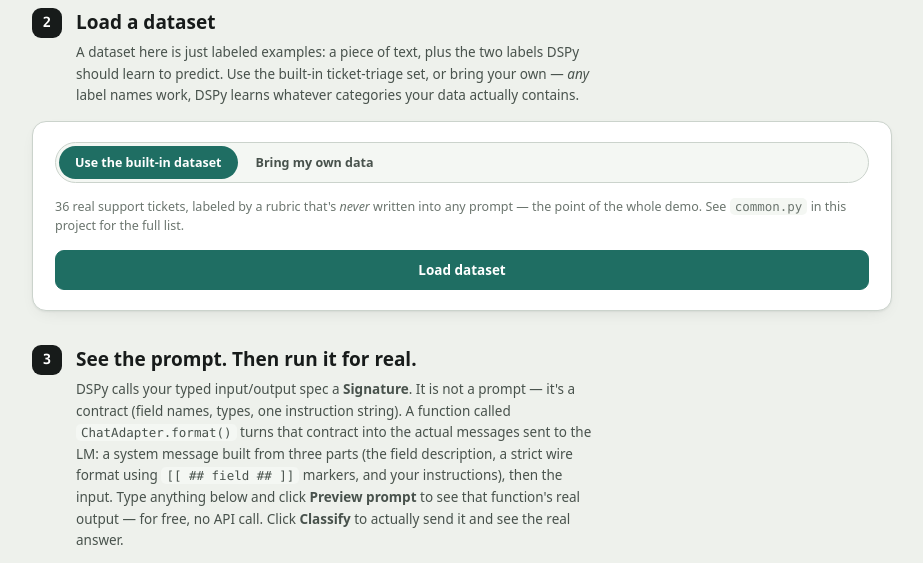
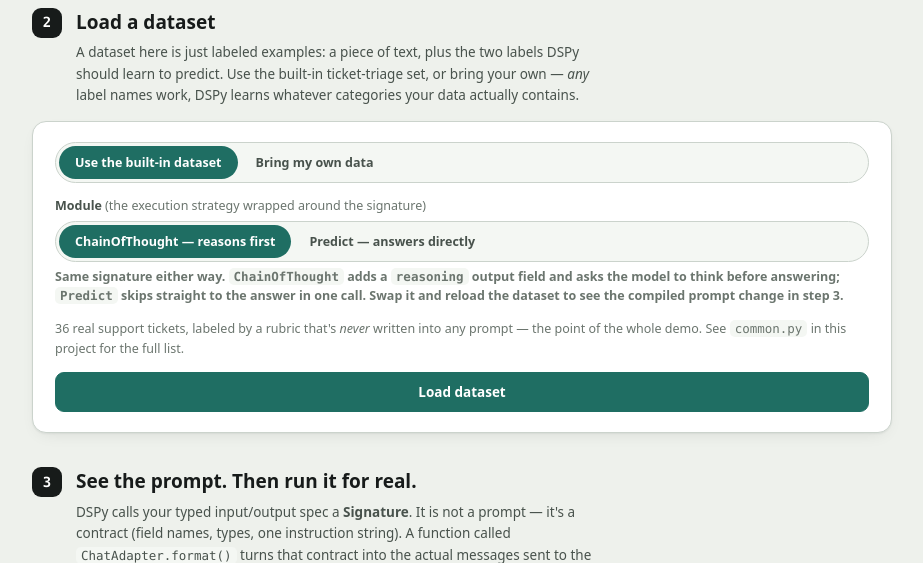
Before and after one commit to codewithzainkhan/dspy, a Flask app: page / in a window 1280 px wide. Shown: the part 656-1219 px from the top of the page, without its empty margins (178-1101 px from the left). Run offline with Flask 3, Linux system fonts and the light colour scheme.

Commit message:
Add a module choice: dspy.ChainOfThought vs dspy.Predict
Step 2 now lets you pick the execution strategy wrapped around the
signature, matching what 02_modules.py demonstrates in the numbered scripts.
The choice flows through to the baseline program, the optimizer, and the
compiled prompt shown in steps 3 and 4 - Predict genuinely drops the
'reasoning' output field, ChainOfThought genuinely adds it.

```diff
--- a/app.py
+++ b/app.py
@@ -66,6 +66,7 @@
     "train": None,
     "dev": None,
     "signature": None,
+    "module": "cot",
     "baseline": None,
     "optimized": None,
     "optimize_job": fresh_job(),
@@ -173,6 +174,19 @@
         "urgency": (Urgency, dspy.OutputField()),
     }
     return dspy.Signature(fields, instructions)
+
+
+MODULE_LABELS = {
+    "predict": "dspy.Predict - answers directly, one LM call, no reasoning field",
+    "cot": "dspy.ChainOfThought - reasons first, adds a 'reasoning' output field automatically",
+}
+
+
+def make_program(sig, module_name: str):
+    """The execution strategy wrapped around a signature - same task, different module."""
+    if module_name == "predict":
+        return dspy.Predict(sig)
+    return dspy.ChainOfThought(sig)
 
 
 def make_metric(mode: str):
@@ -317,6 +331,9 @@
 def api_dataset():
     body = request.get_json(force=True)
     source = body.get("source")
+    module_name = body.get("module", "cot")
+    if module_name not in MODULE_LABELS:
+        module_name = "cot"
     tr = Trace()
 
     try:
@@ -355,13 +372,14 @@
     except Exception as e:
         return jsonify({"error": f"Couldn't parse that dataset: {e}"}), 400
 
-    baseline = dspy.ChainOfThought(sig)
-    tr.step("wrapped the signature in dspy.ChainOfThought() as the baseline program - this adds a 'reasoning' output field automatically")
+    baseline = make_program(sig, module_name)
+    tr.step(f"wrapped the signature in {MODULE_LABELS[module_name]}")
 
     with STATE_LOCK:
         STATE["train"] = train_ex
         STATE["dev"] = dev_ex
         STATE["signature"] = sig
+        STATE["module"] = module_name
         STATE["baseline"] = baseline
         STATE["optimized"] = None
         STATE["optimize_job"] = fresh_job()
@@ -373,6 +391,7 @@
         "categories": categories,
         "urgencies": urgencies,
         "instructions": sig.instructions,
+        "module": module_name,
         "sample": [{"ticket": e.ticket, "category": e.category, "urgency": e.urgency} for e in train_ex[:3]],
         "trace": tr.list(),
     })
@@ -482,7 +501,7 @@
     return Response(gen(), mimetype="text/event-stream", headers={"Cache-Control": "no-cache", "X-Accel-Buffering": "no"})
 
 
-def run_optimize_job(job, train, dev, sig, model, metric_mode, optimizer_mode):
+def run_optimize_job(job, train, dev, sig, module_name, model, metric_mode, optimizer_mode):
     logger_dspy = logging.getLogger("dspy")
     handler = JobLogHandler(job)
     old_level = logger_dspy.level
@@ -496,7 +515,7 @@
 
     try:
         metric = make_metric(metric_mode)
-        baseline = dspy.ChainOfThought(sig)
+        baseline = make_program(sig, module_name)
         evaluate = dspy.Evaluate(devset=dev, metric=metric, num_threads=4, display_progress=False)
 
         with redirect_stdout(sink), redirect_stderr(sink):
@@ -560,10 +579,14 @@
         job = fresh_job()
         job["status"] = "running"
         STATE["optimize_job"] = job
-        train, dev, sig, model = STATE["train"], STATE["dev"], STATE["signature"], STATE["model"]
+        train, dev, sig, module_name, model = (
+            STATE["train"], STATE["dev"], STATE["signature"], STATE["module"], STATE["model"],
+        )
 
     thread = threading.Thread(
-        target=run_optimize_job, args=(job, train, dev, sig, model, metric_mode, optimizer_mode), daemon=True,
+        target=run_optimize_job,
+        args=(job, train, dev, sig, module_name, model, metric_mode, optimizer_mode),
+        daemon=True,
     )
     thread.start()
     return jsonify({"ok": True})
--- a/static/app.js
+++ b/static/app.js
@@ -52,6 +52,14 @@
   /* ============================================================ STEP 2 */
   let dataSource = "builtin";
   let dataFormat = "csv";
+  let moduleChoice = "cot";
+
+  document.querySelectorAll('#moduleSeg [data-module]').forEach((btn) => {
+    on(btn, "click", () => {
+      moduleChoice = btn.dataset.module;
+      document.querySelectorAll('#moduleSeg [data-module]').forEach((b) => b.setAttribute("aria-selected", b === btn ? "true" : "false"));
+    });
+  });
 
   document.querySelectorAll('[data-source]').forEach((btn) => {
     on(btn, "click", () => {
@@ -86,9 +94,10 @@
     hideBanner($("datasetBanner"));
     try {
       const payload = dataSource === "builtin"
-        ? { source: "builtin" }
+        ? { source: "builtin", module: moduleChoice }
         : {
             source: "custom",
+            module: moduleChoice,
             format: dataFormat,
             raw_text: $("rawData").value,
             instructions: $("customInstructions").value,
--- a/templates/index.html
+++ b/templates/index.html
@@ -63,6 +63,15 @@
       <div class="seg" role="tablist">
         <button class="segbtn" data-source="builtin" aria-selected="true">Use the built-in dataset</button>
         <button class="segbtn" data-source="custom" aria-selected="false">Bring my own data</button>
+      </div>
+
+      <div class="field">
+        <span>Module <span class="optional">(the execution strategy wrapped around the signature)</span></span>
+        <div class="seg" role="tablist" id="moduleSeg">
+          <button class="segbtn" data-module="cot" aria-selected="true">ChainOfThought — reasons first</button>
+          <button class="segbtn" data-module="predict" aria-selected="false">Predict — answers directly</button>
+        </div>
+        <p class="hint">Same signature either way. <code>ChainOfThought</code> adds a <code>reasoning</code> output field and asks the model to think before answering; <code>Predict</code> skips straight to the answer in one call. Swap it and reload the dataset to see the compiled prompt change in step 3.</p>
       </div>
 
       <div id="builtinPanel">
```
